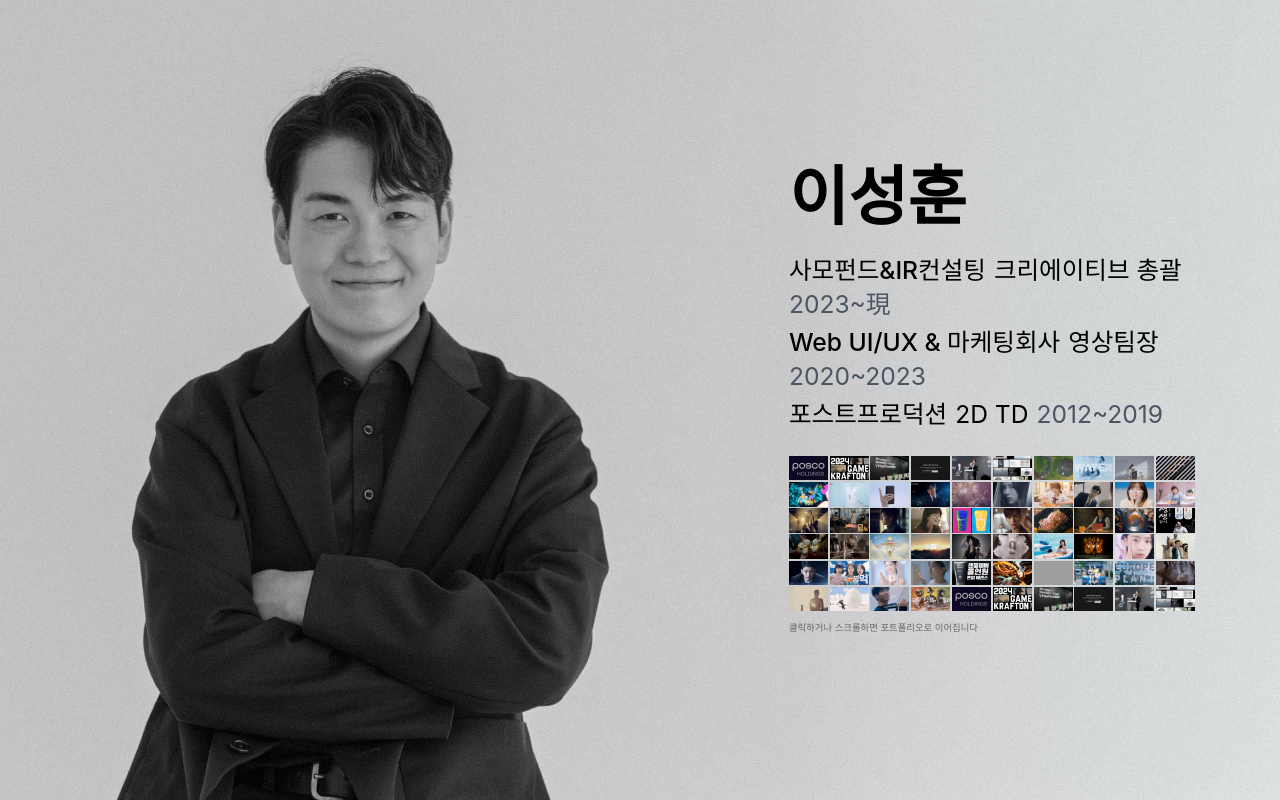
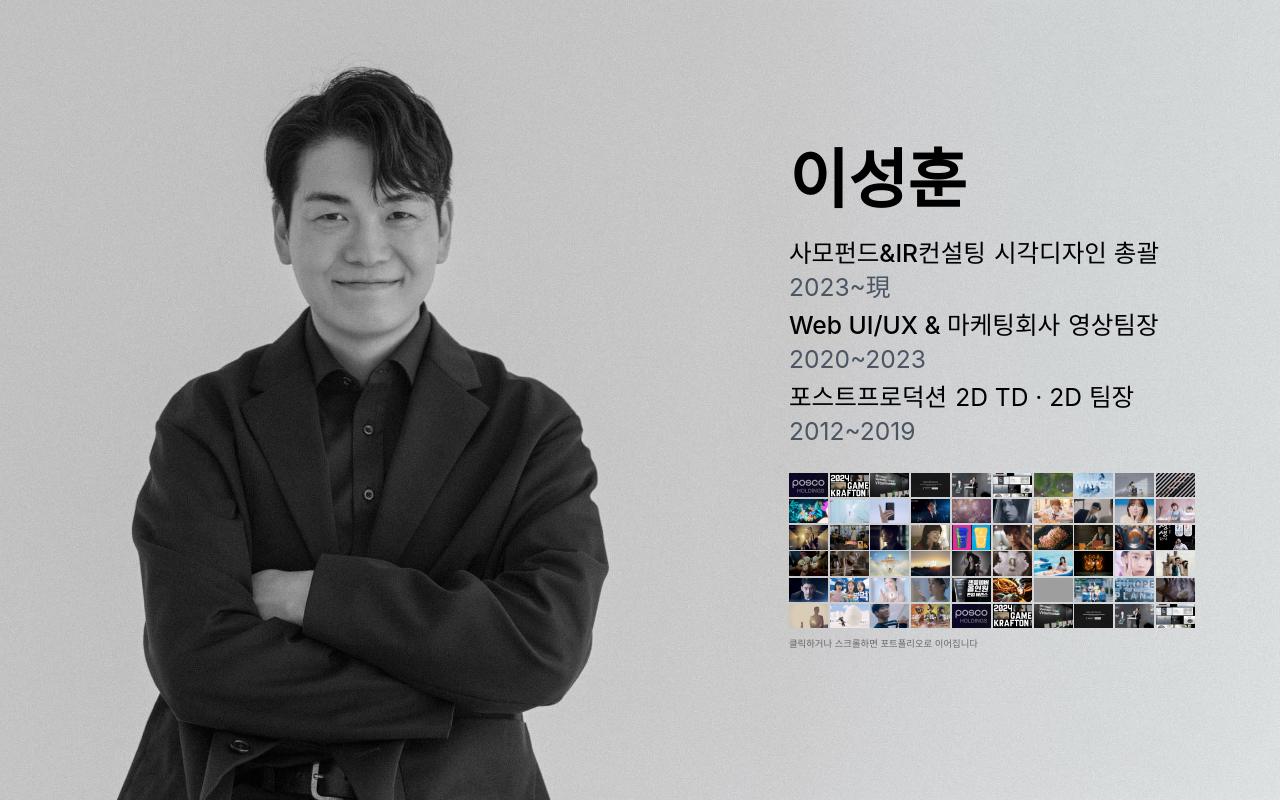
Before and after one commit to UGworks/Portfolio-HUUUUUN, a React (Vite) app: page / in a window 1280 px wide. Built offline with nearby package versions, Linux system fonts and the light colour scheme; grey boxes are pictures that could not be loaded; a web font is replaced by a local one.

Commit message:
Update intro role and keyword lines

```diff
--- a/src/components/IntroScreen.tsx
+++ b/src/components/IntroScreen.tsx
@@ -64,20 +64,20 @@ const desktopIntroTransition = (delay: number, duration: number, scale: number)
 });
 
 const introCareers = [
-  { label: '사모펀드&IR컨설팅', role: '크리에이티브 총괄', period: '2023~現' },
+  { label: '사모펀드&IR컨설팅', role: '시각디자인 총괄', period: '2023~現' },
   { label: 'Web UI/UX & 마케팅회사', role: '영상팀장', period: '2020~2023' },
-  { label: '포스트프로덕션', role: '2D TD', period: '2012~2019' },
+  { label: '포스트프로덕션', role: '2D TD · 2D 팀장', period: '2012~2019' },
 ];
 
 const introKeywordLines = [
   '다양한 프로젝트 경험 · TVCF, VIRAL, M/V',
   '긍정적 사고 · 원활한 커뮤니케이션 · 노력형',
   '내 친구는 ADOBE · 책임감 · 일에 대한 열정',
-  '나름 젊은 나이 · 약간의 드로잉 · 취미는 사진',
-  '대기권까지 열린사고 · 빠른 손 · 체력이 국력',
-  '영상 디자인이 체질 · 힘세고 오래가는 정신력',
-  'MBTI-ENTP · 다재다능 · 성장하는 사람',
-  'AFTER EFFECT · FLAME · CINEMA 4D',
+  '영상·시각디자인 총괄 · 팀 리딩 · 외주 관리',
+  '키 비주얼 · 인포그래픽 · 웹 랜딩페이지',
+  'Clio · NYF · ADFEST 수상작 · TVCF 60편+',
+  '생성형 AI · ComfyUI · 바이브코딩',
+  'AFTER EFFECTS · FLAME · CINEMA 4D',
   'IR활동지원 · 라이브이벤트 · DAVINCI RESOLVE',
 ];
 
```
